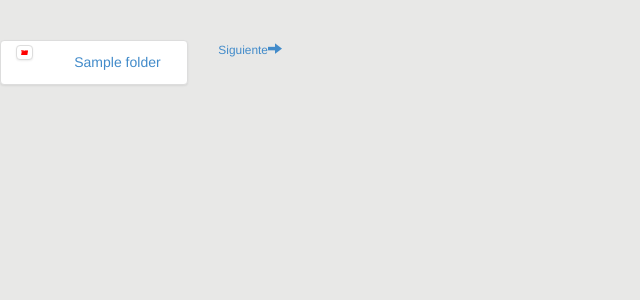
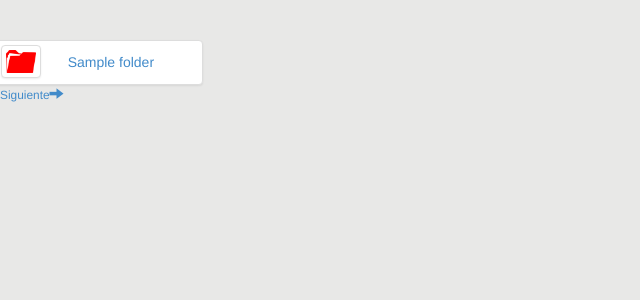
Before and after one commit to wnuken/metadocument, a PHP site: template views/home/general-searh.php in a window 1280 px wide. Shown: the top 300 px of the page, without its empty margins (0-640 px from the left). Run offline with PHP 8.4, Linux system fonts and the light colour scheme; the template is opened without the code that fills it: most values are stand-ins (such as "Sample title", 1, 10 or a date in 2020).

Commit message:
Mejoras en busqueda e interfaz

```diff
--- a/controller/GeneralController.php
+++ b/controller/GeneralController.php
@@ -430,7 +430,7 @@
 			if($key == 0)
 				$filesList['parents'] = $file->parents[0]->id;
 
-			if(in_array($file['modelData']['parents'][0]['id'], $_SESSION['arrayFolder'])){
+			//if(in_array($file['modelData']['parents'][0]['id'], $_SESSION['arrayFolder'])){
 
 
 				if($file->mimeType == 'application/vnd.google-apps.document'){
@@ -466,7 +466,7 @@
 					$filesList[$key]['exportLinks'][$iconlink] = $file->downloadUrl . $linkToken;
 				}
 
-			}
+			//}
 		}
 		$filesList['pageToken'] = $getFilesList['pageToken'];
 
--- a/controller/ViewsController.php
+++ b/controller/ViewsController.php
@@ -128,6 +128,7 @@
 
 		if(isset($_REQUEST['path'])){
 			$path = $_REQUEST['path'];
+			$paramsFolder['q'] = "mimeType='application/vnd.google-apps.folder' and '$path' in parents";
 			$params['q'] = "mimeType!='application/vnd.google-apps.folder' and '$path' in parents";
 		}else{
 			/*
@@ -136,11 +137,13 @@
 			$path = $userValues->getGFolder();
 			$params['q'] = "'$path' in parents" . $stringQuery;
 			*/
+			$paramsFolder['q'] = "mimeType='application/vnd.google-apps.folder' and '$path' in parents";
 			$params['q'] = "mimeType!='application/vnd.google-apps.folder' " . $stringQuery;
 
 		}
 
 		$General = new General();
+		$folderList = $General->getFilesArray($paramsFolder, $linkToken);
 		$filesList = $General->getFilesArray($params, $linkToken);
 		include './views/home/general-searh.php';
 	}
@@ -165,11 +168,14 @@
 		if(isset($_REQUEST['parents'])){
 			$path = $_REQUEST['parents'];
 			$params['q'] = "mimeType!='application/vnd.google-apps.folder' and '$path' in parents";
+			$paramsFolder['q'] = "mimeType='application/vnd.google-apps.folder' and '$path' in parents";
 		}else{
 			$params['q'] = "mimeType!='application/vnd.google-apps.folder'";
+			$paramsFolder['q'] = "mimeType='application/vnd.google-apps.folder' and '$path' in parents";
 		}
 
 		$General = new General();
+		$folderList = $General->getFilesArray($paramsFolder, $linkToken);
 		$filesList = $General->getFilesArray($params, $linkToken);
 
 		include './views/home/general-searh.php';
--- a/js/metadocument.js
+++ b/js/metadocument.js
@@ -247,12 +247,12 @@
 
 };
 
-
-$('a', $generalFolder).on('click', function(e){
-	e.preventDefault();
-	var $that = $(this);
+function datasearhGD(idPath, element){
+//$('a', $generalFolder).on('click', function(e){
+	element.preventDefault;
+	var $that = $(element);
 	var data = {
-		"path" : $that.attr('data-g-id'),
+		"path" : idPath,
 		"url" : "searh"
 	};
 
@@ -278,7 +278,7 @@
 		}
 	});
 	}
-});
+};
 
 
 $registerform.submit(function(e){
--- a/views/home/general-searh.php
+++ b/views/home/general-searh.php
@@ -1,16 +1,16 @@
 <div class="row">
 	<?php
 	if(is_array($folderList)): ?>
+<div class="row">
+	<div class="col-md-12 hidden-xs">
 
-	<div class="col-md-2 hidden-xs">
-		<div class="col-md-12 img-thumbnail">
 			<?php foreach($folderList as $key => $file):
 			if(is_numeric($key)):
 				?>
-
-			<div class="row" id="generalfolder">
-				<a href="javascript:void(0);" target="_blank" class="text-center" data-g-id="<?php print $file['id']; ?>">
-					<div class="col-md-3">
+			<div class="col-sm-2 col-md-3 col-lg-2 img-thumbnail">
+			<div id="generalfolder">
+				<a href="javascript:void(0);" class="text-center" onclick="datasearhGD('<?php print $file['id']; ?>', this);">
+					<div style="width:40px;float:left;">
 						<img class="img-thumbnail"
 						src="./img/carpetas.png"
 						data-mime="<?php print $file['mimeType']; ?>"
@@ -18,7 +18,7 @@
 						title="<?php print $file['title']; ?>">
 					</div>
 					<div class="col-md-9">
-						<h5 >
+						<h5 class="hidden-sm" >
 						<!--img src="<?php print $file['icon']; ?>"
 						alt="<?php print $file['mimeType']; ?>"
 						title="<?php print $file['mimeType']; ?>"-->
@@ -27,13 +27,14 @@
 				</div>
 			</a>
 		</div>
-
+</div>
 		<?php
 		endif;
 		endforeach;
 		?>
 
-	</div>
+
+</div>
 </div>
 <?php
 endif;
@@ -47,13 +48,15 @@
 			foreach($filesList as $key => $file):
 				if(is_numeric($key)):
 					?>
-				<div class="col-xs-6 col-sm-3 col-md-3 col-lg-2 multielemt">
-					<div class="toelement">
-						<img style="max-height: 81%" class="img-thumbnail"
+				<div class="col-xs-6 col-sm-3 col-md-3 col-lg-2 multielemt" height="400">
+					<div class="toelement" >
+						<div style="height:200px; overflow: hidden;" class="img-thumbnail text-center">
+						<img style="width:95%"
 						src="<?php print $file['image']; ?>"
 						data-mime="<?php print $file['mimeType']; ?>"
 						alt="<?php print $file['title']; ?>"
 						title="<?php print $file['title']; ?>">
+						</div>
 						<h5 class="hidden-xs">
 							<a href="<?php print $file['url']; ?>" target="_blank" class="text-center">
 								<img src="<?php print $file['icon']; ?>"
@@ -63,6 +66,7 @@
 							</a>
 						</h5>
 					</div>
+
 					<div class="fromelement" style="display:none;">
 
 
--- a/views/home/index.php
+++ b/views/home/index.php
@@ -16,7 +16,9 @@
 							<ul class="dropdown-menu" role="menu" id="generalfolder">
 								<?php
 								if(is_array($folderList)):
-									foreach($folderList as $key => $folder): ?>
+									foreach($folderList as $key => $folder):
+										if(is_numeric($key)):
+									 ?>
 								<li>
 									<a data-g-id="<?php print $folder['id']; ?>" href="javascript:void(0);">
 										<i class="glyphicon glyphicon-folder-open"></i>
@@ -25,6 +27,7 @@
 								</li>
 								<?php
 								$_SESSION['arrayFolder'][] = $folder['id'];
+								endif;
 								endforeach;
 								endif; ?>
 							</ul>
```
Also changed, not shown: files/107133505868938079482-home.json (+1 -1 lines), files/user1-folders.json (+1 -1 lines), files/user1-home.json (+1 -1 lines), views/login.php (+10 -3 lines), img/loading-text.png (added).
